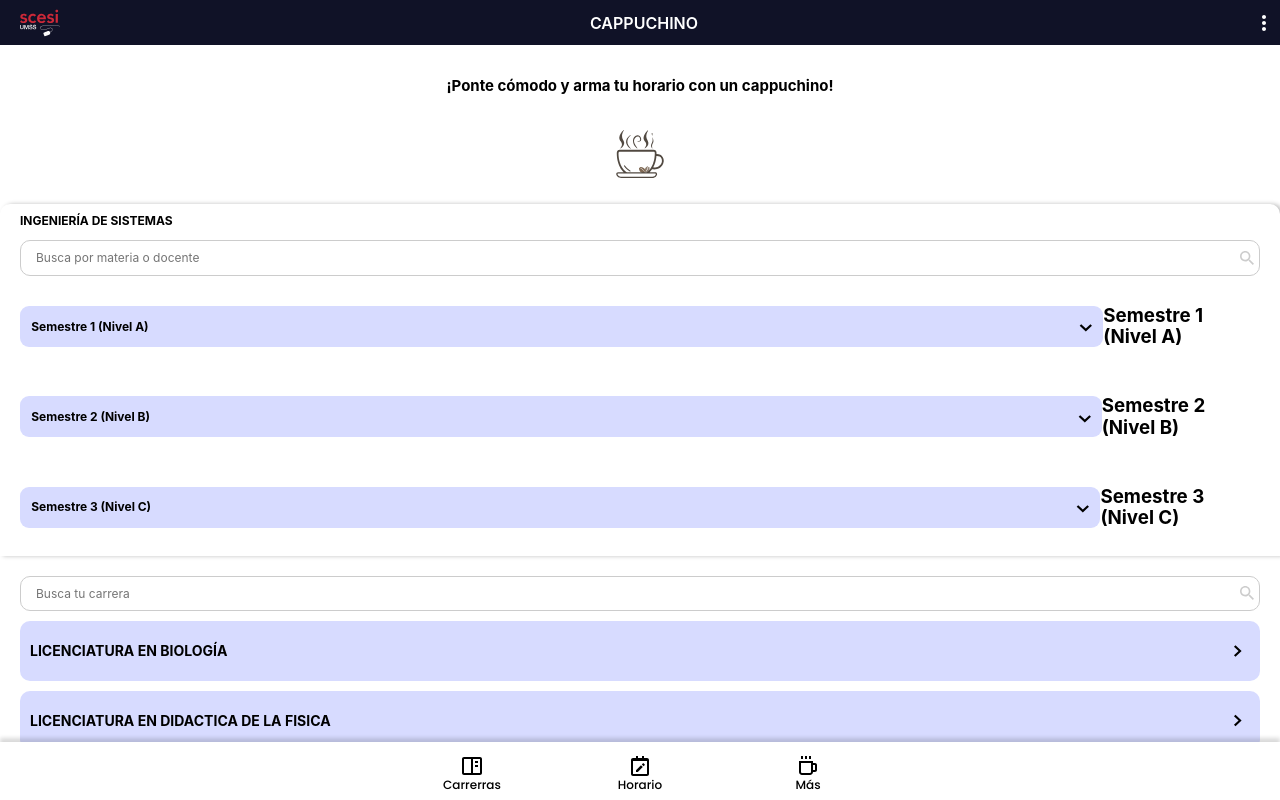
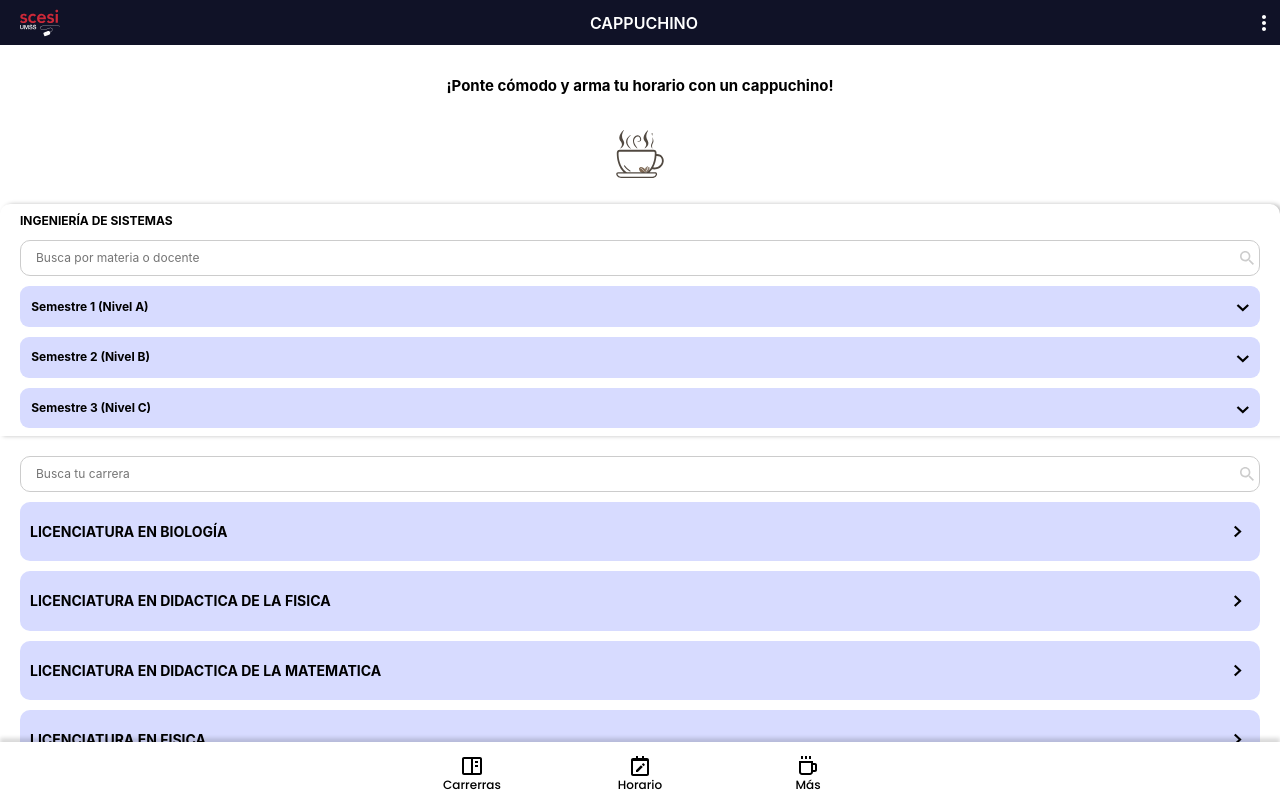
Before and after one commit to scesi/cappuccino-app, a React (Vite) app: page / in a window 1280 px wide. Shown: the top 800 px of the page. Built offline with nearby package versions, Linux system fonts and the light colour scheme.

Commit message:
feat: add arrow-down icon into index

```diff
--- a/src/shared/ui/accordion/accordion-summary/accordion-summary.tsx
+++ b/src/shared/ui/accordion/accordion-summary/accordion-summary.tsx
@@ -25,8 +25,6 @@ export function AccordionSummary({
             </div>
           )}
         </div>
-
-        {children}
       </button>
     </section>
   )
--- a/src/shared/ui/icons/index.ts
+++ b/src/shared/ui/icons/index.ts
@@ -6,3 +6,4 @@ export * from './coffee'
 export * from './coffee-active'
 export * from './plus-circle'
 export * from './trash'
+export * from './arrow-down'
```
